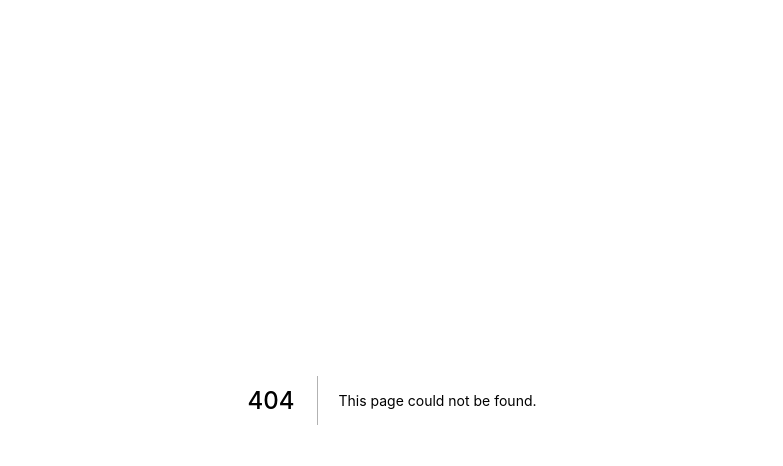
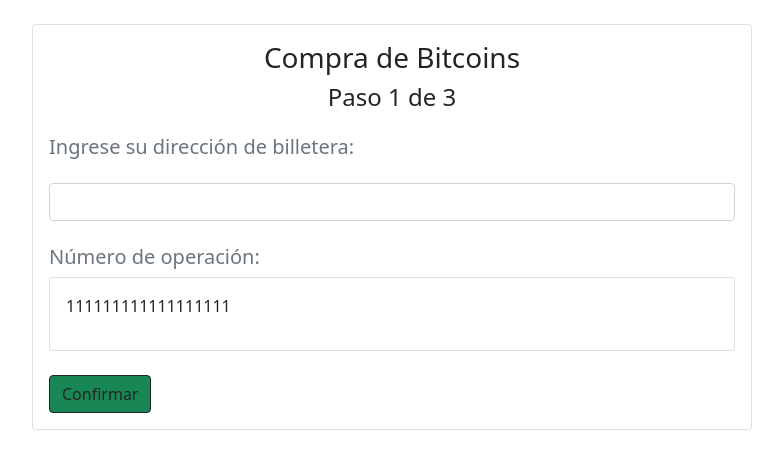
Before and after one commit to sebastianperudev2001/Crypto-Nita, a Next.js app in the folder cryptonita/: page /Historia29 in a window 1280 px wide. Before the commit this address had no page. Shown: the top 466 px of the page, without its empty margins (248-1031 px from the left). Built offline with nearby package versions, Linux system fonts and the light colour scheme.

Commit message:
Creacion Historias 29, 28, 30, 31

```diff
--- /dev/null
+++ b/cryptonita/components/Card.js
@@ -0,0 +1,88 @@
+const Card = (props) => {
+
+
+    if (props.modo == "H28") {
+        return <aside >
+            <div className="card mt-4">
+                <div className="card-body">
+                    <h3 className="card-title text-center">Venta de Bitcoins</h3>
+                    <h4 className="text-center">Paso 1 de 3</h4>
+                    <h5 className="card-subtitle mb-4 mt-4 text-muted">Ingrese su numero de cuenta: </h5>
+                    <input type="text" className="form-control mt-4" />
+                    <h5 className="card-subtitle mb-2 text-muted mt-4">Número de operación: </h5>
+                    <div className="card">
+                        <div className="card-body">
+                            <p>111111111111111111</p>
+                        </div>
+                    </div>
+                    <button className="mt-4 btn btn-success btn-outline-dark" onClick={
+                        (() => {
+                            location.href = "/Historia30"
+                        })
+                    }>Confirmar</button>
+                </div>
+            </div>
+        </aside>
+    } else if (props.modo == "H29") {
+        return <aside >
+            <div className="card mt-4">
+                <div className="card-body">
+                    <h3 className="card-title text-center">Compra de Bitcoins</h3>
+                    <h4 className="text-center">Paso 1 de 3</h4>
+                    <h5 className="card-subtitle mb-4 mt-4 text-muted">Ingrese su dirección de billetera: </h5>
+                    <input type="text" className="form-control mt-4" />
+                    <h5 className="card-subtitle mb-2 text-muted mt-4">Número de operación: </h5>
+                    <div className="card">
+                        <div className="card-body">
+                            <p>111111111111111111</p>
+                        </div>
+                    </div>
+                    <button className="mt-4 btn btn-success btn-outline-dark" onClick={
+                        (() => {
+                            location.href = "/Historia31"
+                        })
+                    }>Confirmar</button>
+                </div>
+            </div>
+        </aside>
+    } else if (props.modo == "H30") {
+        return <aside >
+            <div class="card mt-4">
+                <div className="card-body">
+                    <h3 className="card-title text-center">Venta de Bitcoins</h3>
+                    <h4 className="text-center">Paso 2 de 3</h4>
+                    <h5 className="card-subtitle mb-4 mt-4 text-muted">Dirección de billetera de la página: </h5>
+                    <div className="card">
+                        <div className="card-body">
+                            <p>12345678910</p>
+                        </div>
+                    </div>
+                    <h5 className="card-subtitle mb-2 text-muted mt-4">Ingrese el número de transacción: </h5>
+                    <input type="text" className="form-control mt-4" />
+
+                    <button className="mt-4 btn btn-success btn-outline-dark">Enviar</button>
+                </div>
+            </div>
+        </aside>
+    } else if (props.modo == "H31") {
+        return <aside >
+            <div className="card mt-4">
+                <div className="card-body">
+                    <h3 className="card-title text-center">Venta de Bitcoins</h3>
+                    <h4 className="text-center">Paso 2 de 3</h4>
+                    <h5 className="card-subtitle mb-4 mt-4 text-muted">Número de cuenta bancaria de la página: </h5>
+                    <div className="card">
+                        <div className="card-body">
+                            <p>12345678910</p>
+                        </div>
+                    </div>
+                    <h5 className="card-subtitle mb-2 text-muted mt-4">Ingrese el número de transacción: </h5>
+                    <input type="text" className="form-control mt-4" />
+
+                    <button className="mt-4 btn btn-success btn-outline-dark">Enviar</button>
+                </div>
+            </div>
+        </aside>
+    }
+}
+export default Card
--- /dev/null
+++ b/cryptonita/pages/Historia29.js
@@ -0,0 +1,15 @@
+import Card from "../components/Card"
+export default function Historia29() {
+    return <div class="container">
+        <div className="row">
+            <div className="col-md-2">
+            </div>
+            <div className="col-md-8">
+            <Card modo={"H29"}/>
+            </div>
+            <div className="col-md-2">
+            </div>
+        </div>
+    </div>
+
+}
--- a/cryptonita/pages/_app.js
+++ b/cryptonita/pages/_app.js
@@ -3,25 +3,16 @@
 import styles from '../styles/inicio.css';
 
 function MyApp({ Component, pageProps }) {
-  return (
-    <>
-      <Head>
-        <link
-          href="https://cdn.jsdelivr.net/npm/bootstrap@5.1.3/dist/css/bootstrap.min.css"
-          rel="stylesheet"
-          integrity="sha384-1BmE4kWBq78iYhFldvKuhfTAU6auU8tT94WrHftjDbrCEXSU1oBoqyl2QvZ6jIW3"
-          crossorigin="anonymous"
-        />
-      </Head>
-      <script
-        src="https://cdn.jsdelivr.net/npm/bootstrap@5.1.3/dist/js/bootstrap.bundle.min.js"
-        integrity="sha384-ka7Sk0Gln4gmtz2MlQnikT1wXgYsOg+OMhuP+IlRH9sENBO0LRn5q+8nbTov4+1p"
-        crossorigin="anonymous"
-      ></script>
+  return <>
+    <Head>
+    <link href="https://cdn.jsdelivr.net/npm/bootstrap@5.1.3/dist/css/bootstrap.min.css" rel="stylesheet" integrity="sha384-1BmE4kWBq78iYhFldvKuhfTAU6auU8tT94WrHftjDbrCEXSU1oBoqyl2QvZ6jIW3" crossOrigin="anonymous"/>
+    <script src="https://cdn.jsdelivr.net/npm/bootstrap@5.1.3/dist/js/bootstrap.bundle.min.js" integrity="sha384-ka7Sk0Gln4gmtz2MlQnikT1wXgYsOg+OMhuP+IlRH9sENBO0LRn5q+8nbTov4+1p" crossOrigin="anonymous"></script>
+    </Head>
+    <div className='container'>
+    <Component {...pageProps} />
+    </div>
+    </>
 
-      <Component {...pageProps} />
-    </>
-  );
 }
 
 export default MyApp;
```
Also changed, not shown: cryptonita/pages/Historia28.js (added, +16 -0 lines), cryptonita/pages/Historia30.js (added, +15 -0 lines), cryptonita/pages/Historia31.js (added, +15 -0 lines).
